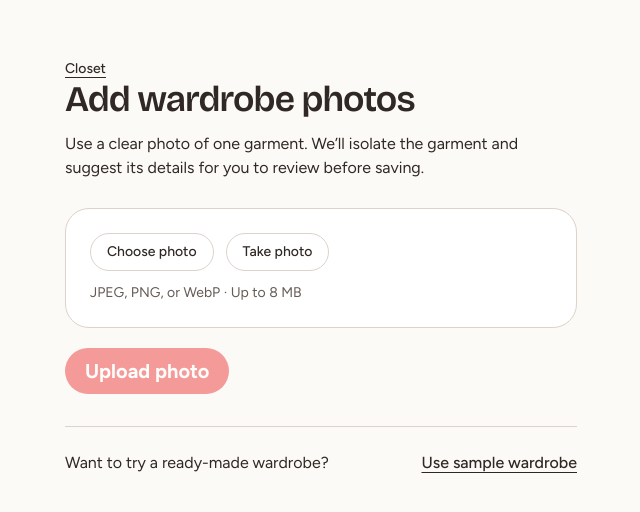
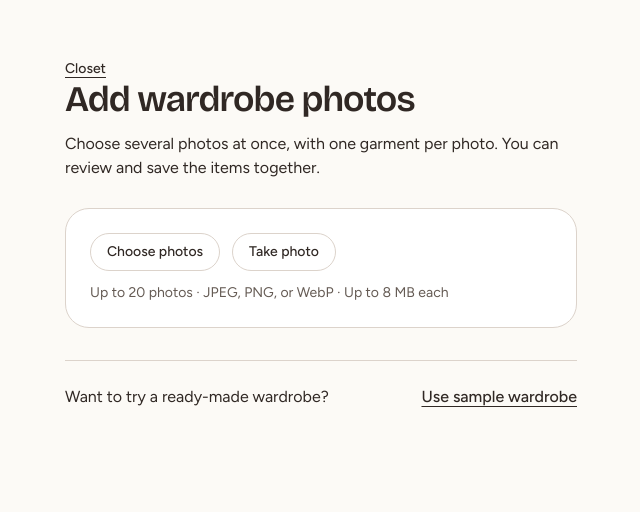
Before and after one commit to melvinmcrn/shopee-openai-mbti-closet, a Next.js app: page /wardrobe/add in a window 1280 px wide. Shown: the top 512 px of the page, without its empty margins (319-959 px from the left). Built offline with nearby package versions, Linux system fonts and the light colour scheme.

Commit message:
Support batch wardrobe uploads and add planner input suggestions

```diff
--- a/src/app/wardrobe/add/page.tsx
+++ b/src/app/wardrobe/add/page.tsx
@@ -3,10 +3,11 @@
 import Image from "next/image";
 import Link from "next/link";
 import { useRouter } from "next/navigation";
-import { useEffect, useState, type ChangeEvent, type FormEvent } from "react";
+import { useEffect, useRef, useState, type ChangeEvent, type FormEvent } from "react";
 import { normalizeUpload } from "./normalize-upload.mjs";
 
 const imageTypes = ["image/jpeg", "image/png", "image/webp"];
+const maxBatchSize = 20;
 const maxImageBytes = 8 * 1024 * 1024;
 const uploadError = "The photo could not be uploaded. Try again.";
 const extractionError = "The garment details could not be read. Your photo is saved and ready for manual review.";
@@ -18,13 +19,13 @@ const extractionMessages = new Map([
 ]);
 const sampleError = "The sample wardrobe could not be loaded. Try again.";
 
-const actionLabels = {
-  idle: "Upload photo",
+const photoStatuses = {
+  queued: "Ready to upload",
   uploading: "Uploading photo…",
   extracting: "Reading garment details…",
-  "upload-failed": "Retry upload",
-  "extraction-failed": "Retry reading details",
-  ready: "Photo ready to review",
+  "upload-failed": "Upload failed",
+  "extraction-failed": "Ready for manual review",
+  ready: "Ready to review",
 };
 
 type Photo = {
@@ -32,66 +33,100 @@ type Photo = {
   preview: string;
   draftKey: string;
   id: number | null;
+  status: keyof typeof photoStatuses;
+  error?: string;
 };
 
-type Phase = keyof typeof actionLabels;
+const fileButton = "relative inline-flex cursor-pointer items-center rounded-full border border-divider px-4 py-2 text-sm font-medium focus-within:outline-2 focus-within:outline-offset-2 focus-within:outline-secondary has-disabled:cursor-not-allowed has-disabled:opacity-60";
+const actionButton = "rounded-full bg-primary px-5 py-2.5 font-semibold text-on-primary hover:bg-primary-hover focus-visible:outline-2 focus-visible:outline-offset-2 focus-visible:outline-secondary disabled:cursor-not-allowed disabled:opacity-60";
 
 export default function AddWardrobePhotoPage() {
   const router = useRouter();
-  const [photo, setPhoto] = useState<Photo | null>(null);
-  const [phase, setPhase] = useState<Phase>("idle");
+  const [photos, setPhotos] = useState<Photo[]>([]);
+  const [processing, setProcessing] = useState(false);
   const [addingSample, setAddingSample] = useState(false);
-  const [error, setError] = useState("");
+  const [selectionError, setSelectionError] = useState("");
   const [sampleMessage, setSampleMessage] = useState("");
-  const preview = photo?.preview;
+  const previews = useRef(new Set<string>());
 
   useEffect(() => {
-    if (preview) return () => URL.revokeObjectURL(preview);
-  }, [preview]);
+    const urls = previews.current;
+    return () => {
+      for (const url of urls) URL.revokeObjectURL(url);
+      urls.clear();
+    };
+  }, []);
 
-  const busy = phase === "uploading" || phase === "extracting" || addingSample;
-  const reviewHref = photo?.id
-    ? `/wardrobe/confirm?item=${photo.id}${phase === "extraction-failed" ? "&review=manual" : ""}`
-    : "/wardrobe/confirm";
+  const busy = processing || addingSample;
+  const hasQueued = photos.some((photo) => photo.status === "queued");
+  const hasFailures = photos.some((photo) => photo.status.endsWith("-failed"));
+  const uploaded = photos.filter((photo) => photo.id !== null);
+  const params = new URLSearchParams();
+  params.set("batch", uploaded.map((photo) => photo.id).join(","));
+  const manual = uploaded.filter((photo) => photo.status === "extraction-failed");
+  if (manual.length) params.set("manual", manual.map((photo) => photo.id).join(","));
 
-  function choosePhoto(event: ChangeEvent<HTMLInputElement>) {
-    const file = event.currentTarget.files?.[0];
+  function choosePhotos(event: ChangeEvent<HTMLInputElement>) {
+    const files = Array.from(event.currentTarget.files ?? []);
     event.currentTarget.value = "";
-    if (!file) return;
-    if (!imageTypes.includes(file.type) || file.size === 0 || file.size > maxImageBytes) {
-      setError("Choose a JPEG, PNG, or WebP image up to 8 MB.");
-      return;
+    if (!files.length) return;
+
+    const valid = files.filter((file) =>
+      imageTypes.includes(file.type) && file.size > 0 && file.size <= maxImageBytes,
+    );
+    const available = maxBatchSize - photos.length;
+    const nextPhotos = valid.slice(0, available).map((file): Photo => {
+      const preview = URL.createObjectURL(file);
+      previews.current.add(preview);
+      return { file, preview, draftKey: crypto.randomUUID(), id: null, status: "queued" };
+    });
+
+    const messages = [];
+    if (valid.length < files.length) messages.push("Some photos were skipped. Choose JPEG, PNG, or WebP images up to 8 MB each.");
+    if (valid.length > available) messages.push(`You can add up to ${maxBatchSize} photos at a time.`);
+    setSelectionError(messages.join(" "));
+    setPhotos((current) => [...current, ...nextPhotos]);
   }
 
-    setPhoto({ file, preview: URL.createObjectURL(file), draftKey: crypto.randomUUID(), id: null });
-    setPhase("idle");
-    setError("");
+  function removePhoto(photo: Photo) {
+    URL.revokeObjectURL(photo.preview);
+    previews.current.delete(photo.preview);
+    setPhotos((current) => current.filter(({ draftKey }) => draftKey !== photo.draftKey));
+    setSelectionError("");
   }
 
-  async function submitPhoto(event: FormEvent<HTMLFormElement>) {
-    event.preventDefault();
-    if (!photo || busy || phase === "ready") return;
-    setError("");
+  function updatePhoto(draftKey: string, changes: Partial<Pick<Photo, "id" | "status" | "error">>) {
+    setPhotos((current) => current.map((photo) =>
+      photo.draftKey === draftKey ? { ...photo, ...changes } : photo,
+    ));
+  }
 
+  async function processPhoto(photo: Photo) {
+    const { draftKey } = photo;
     let itemId = photo.id;
     if (itemId === null) {
-      setPhase("uploading");
+      updatePhoto(draftKey, { status: "uploading", error: undefined });
       let image: File;
       try {
         image = await normalizeUpload(photo.file);
       } catch {
-        setPhase("upload-failed");
-        setError("This WebP could not be prepared for extraction. Choose a JPEG or PNG photo instead.");
+        updatePhoto(draftKey, {
+          status: "upload-failed",
+          error: "This WebP could not be prepared. Choose a JPEG or PNG photo instead.",
+        });
         return;
       }
+
       try {
         const form = new FormData();
         form.set("image", image);
-        form.set("draftKey", photo.draftKey);
+        form.set("draftKey", draftKey);
         const response = await fetch("/api/wardrobe/upload", { method: "POST", body: form });
         if (!response.ok) {
-          setPhase("upload-failed");
-          setError(response.status === 401 ? "Sign in to upload a wardrobe photo." : uploadError);
+          updatePhoto(draftKey, {
+            status: "upload-failed",
+            error: response.status === 401 ? "Sign in to upload wardrobe photos." : uploadError,
+          });
           return;
         }
         const { id } = (await response.json()) as { id?: unknown };
@@ -99,32 +134,43 @@ export default function AddWardrobePhotoPage() {
           throw new Error("Invalid upload response");
         }
         itemId = id;
-        setPhoto({ ...photo, id });
       } catch {
-        setPhase("upload-failed");
-        setError(uploadError);
+        updatePhoto(draftKey, { status: "upload-failed", error: uploadError });
         return;
       }
     }
 
-    setPhase("extracting");
+    updatePhoto(draftKey, { id: itemId, status: "extracting", error: undefined });
     try {
       const response = await fetch(`/api/wardrobe/items/${itemId}/extract`, { method: "POST" });
       if (!response.ok) {
         const result = (await response.json().catch(() => null)) as { code?: string } | null;
         const message = result?.code ? extractionMessages.get(result.code) : undefined;
-        setError(response.status === 401
+        const error = response.status === 401
           ? "Your session expired. Sign in again to read or review the draft."
-          : message ? `${message} The original is saved as a draft for manual review.` : extractionError);
-        setPhase("extraction-failed");
+          : message ?? extractionError;
+        updatePhoto(draftKey, { status: "extraction-failed", error });
         return;
       }
-      setPhase("ready");
-      router.push(`/wardrobe/confirm?item=${itemId}`);
+      updatePhoto(draftKey, { status: "ready" });
     } catch {
-      setError(extractionError);
-      setPhase("extraction-failed");
+      updatePhoto(draftKey, { status: "extraction-failed", error: extractionError });
     }
+  }
+
+  async function processPhotos(batch: Photo[]) {
+    if (busy || !batch.length) return;
+    setProcessing(true);
+    try {
+      for (const photo of batch) await processPhoto(photo);
+    } finally {
+      setProcessing(false);
+    }
+  }
+
+  function submitPhotos(event: FormEvent<HTMLFormElement>) {
+    event.preventDefault();
+    void processPhotos(photos.filter((photo) => photo.status === "queued"));
   }
 
   async function addSampleWardrobe() {
@@ -145,7 +191,6 @@ export default function AddWardrobePhotoPage() {
     }
   }
 
-  const primaryAction = "rounded-full bg-primary px-5 py-2.5 font-semibold text-on-primary hover:bg-primary-hover focus-visible:outline-2 focus-visible:outline-offset-2 focus-visible:outline-secondary";
 
   return (
     <main className="wardrobe-page mx-auto w-full max-w-xl px-5 py-10 sm:px-8 sm:py-14">
@@ -154,57 +199,101 @@ export default function AddWardrobePhotoPage() {
           Closet
         </Link>
         <h1 className="text-3xl font-semibold tracking-tight sm:text-4xl">Add wardrobe photos</h1>
-        <p>Use a clear photo of one garment. We’ll isolate the garment and suggest its details for you to review before saving.</p>
+        <p>Choose several photos at once, with one garment per photo. You can review and save the items together.</p>
       </header>
 
-      <form onSubmit={submitPhoto} className="space-y-5">
+      <form onSubmit={submitPhotos} className="space-y-5">
         <div className="rounded-3xl border border-divider bg-surface p-5 sm:p-6">
-          {photo && (
-            <figure className="mb-5 space-y-2">
+          <div className="flex flex-wrap gap-3">
+            <label className={fileButton}>
+              {photos.length ? "Choose more photos" : "Choose photos"}
+              <input
+                type="file"
+                accept={imageTypes.join(",")}
+                className="sr-only"
+                multiple
+                disabled={busy || photos.length >= maxBatchSize}
+                onChange={choosePhotos}
+              />
+            </label>
+            <label className={fileButton}>
+              Take photo
+              <input
+                type="file"
+                accept="image/*"
+                capture="environment"
+                className="sr-only"
+                disabled={busy || photos.length >= maxBatchSize}
+                onChange={choosePhotos}
+              />
+            </label>
+          </div>
+          <p className="mt-3 text-sm text-supporting">Up to {maxBatchSize} photos · JPEG, PNG, or WebP · Up to 8 MB each</p>
+          {selectionError && <p className="mt-3 text-sm text-danger" role="alert">{selectionError}</p>}
+          {photos.length > 0 && (
+            <ul aria-label="Selected photos" className="mt-5 grid gap-3 sm:grid-cols-2">
+              {photos.map((photo) => (
+                <li key={photo.draftKey} className="min-w-0 rounded-2xl border border-divider p-3">
                   <Image
-                alt="Selected garment photo"
-                className="mx-auto max-h-64 w-full rounded-2xl bg-selected object-contain"
-                height={256}
+                    alt=""
+                    className="h-32 w-full rounded-lg bg-selected object-contain"
+                    height={128}
                     src={photo.preview}
                     unoptimized
-                width={512}
+                    width={240}
                   />
-              <figcaption className="break-all text-sm">{photo.file.name}</figcaption>
-            </figure>
+                  <p className="mt-2 break-all text-sm font-medium">{photo.file.name}</p>
+                  <p className="mt-1 text-sm">{photoStatuses[photo.status]}</p>
+                  {photo.error && <p className="mt-1 text-sm text-danger" role="alert">{photo.error}</p>}
+                  {photo.id === null && (
+                    <button
+                      type="button"
+                      className="mt-2 text-sm underline underline-offset-4 disabled:opacity-60"
+                      aria-label={`Remove ${photo.file.name}`}
+                      disabled={busy}
+                      onClick={() => removePhoto(photo)}
+                    >
+                      Remove
+                    </button>
                   )}
-          <div className="flex flex-wrap gap-3">
-            <label className="relative inline-flex cursor-pointer items-center rounded-full border border-divider px-4 py-2 text-sm font-medium focus-within:outline-2 focus-within:outline-offset-2 focus-within:outline-secondary has-disabled:cursor-not-allowed has-disabled:opacity-60">
-              {photo ? "Choose another photo" : "Choose photo"}
-              <input type="file" accept={imageTypes.join(",")} className="sr-only" disabled={busy} onChange={choosePhoto} />
-            </label>
-            <label className="relative inline-flex cursor-pointer items-center rounded-full border border-divider px-4 py-2 text-sm font-medium focus-within:outline-2 focus-within:outline-offset-2 focus-within:outline-secondary has-disabled:cursor-not-allowed has-disabled:opacity-60">
-              Take photo
-              <input type="file" accept="image/*" capture="environment" className="sr-only" disabled={busy} onChange={choosePhoto} />
-            </label>
-          </div>
-          <p className="mt-3 text-sm text-supporting">JPEG, PNG, or WebP · Up to 8 MB</p>
+                </li>
+              ))}
+            </ul>
+          )}
         </div>
 
-        {error && <p className="text-danger" role="alert">{error}</p>}
+        {photos.length > 0 && (
+          <>
+            <p className="text-sm" role="status">
+              {`${uploaded.length} of ${photos.length} uploaded${processing ? " · Processing photos…" : ""}`}
+            </p>
             <div className="flex flex-wrap items-center gap-3">
-          {phase !== "ready" && (
-            <button
-              className={`${primaryAction} disabled:cursor-not-allowed disabled:opacity-60`}
-              disabled={!photo || busy}
-              type="submit"
-            >
-              {actionLabels[phase]}
+              {hasQueued && (
+                <button className={actionButton} disabled={busy} type="submit">
+                  Upload photos
                 </button>
               )}
-          {photo?.id && (phase === "ready" || phase === "extraction-failed") && (
-            <Link className={phase === "ready" ? primaryAction : "rounded-full border border-divider px-5 py-2.5 font-medium"} href={reviewHref}>
-              {phase === "ready" ? "Review item" : "Enter details manually"}
+              {hasFailures && (
+                <button
+                  className={actionButton}
+                  disabled={busy}
+                  type="button"
+                  onClick={() => void processPhotos(photos.filter((photo) => photo.status.endsWith("-failed")))}
+                >
+                  Retry failed photos
+                </button>
+              )}
+              {!busy && uploaded.length > 0 && uploaded.length === photos.length && (
+                <Link className={actionButton} href={`/wardrobe/confirm?${params}`}>
+                  {uploaded.length === 1 ? "Review item" : `Review ${uploaded.length} items`}
                 </Link>
               )}
             </div>
-        <p className="sr-only" role="status">
-          {phase === "uploading" || phase === "extracting" || phase === "ready" ? actionLabels[phase] : ""}
-        </p>
+            {!busy && uploaded.length > 0 && uploaded.length < photos.length && (
+              <p className="text-sm">Upload or remove the remaining photos to review this batch.</p>
+            )}
+          </>
+        )}
       </form>
 
       <div className="mt-8 flex flex-wrap items-center justify-between gap-3 border-t border-divider pt-6">
```
Also changed, not shown: src/app/planner/occasion.tsx (+30 -12 lines), src/app/planner/style.tsx (+32 -2 lines), src/app/wardrobe/confirm/page.tsx (+21 -8 lines). Lines whose indentation alone changed are shown as unchanged.
